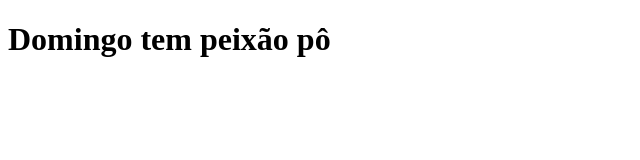
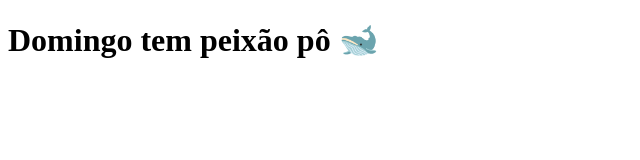
Before and after one commit to 2312-lucj/Curso.dev----Aula1, a Next.js app: page / in a window 1280 px wide. Shown: the top 160 px of the page, without its empty margins (0-640 px from the left). Built offline with nearby package versions, Linux system fonts and the light colour scheme.

Commit message:
modifica a frase

```diff
--- a/pages/index.js
+++ b/pages/index.js
@@ -1,5 +1,5 @@
 function Home() {
-    return <h1>Domingo tem peixão pô</h1>
+    return <h1>Domingo tem peixão pô 🐋 </h1>
 }
 
 export default Home;
```
